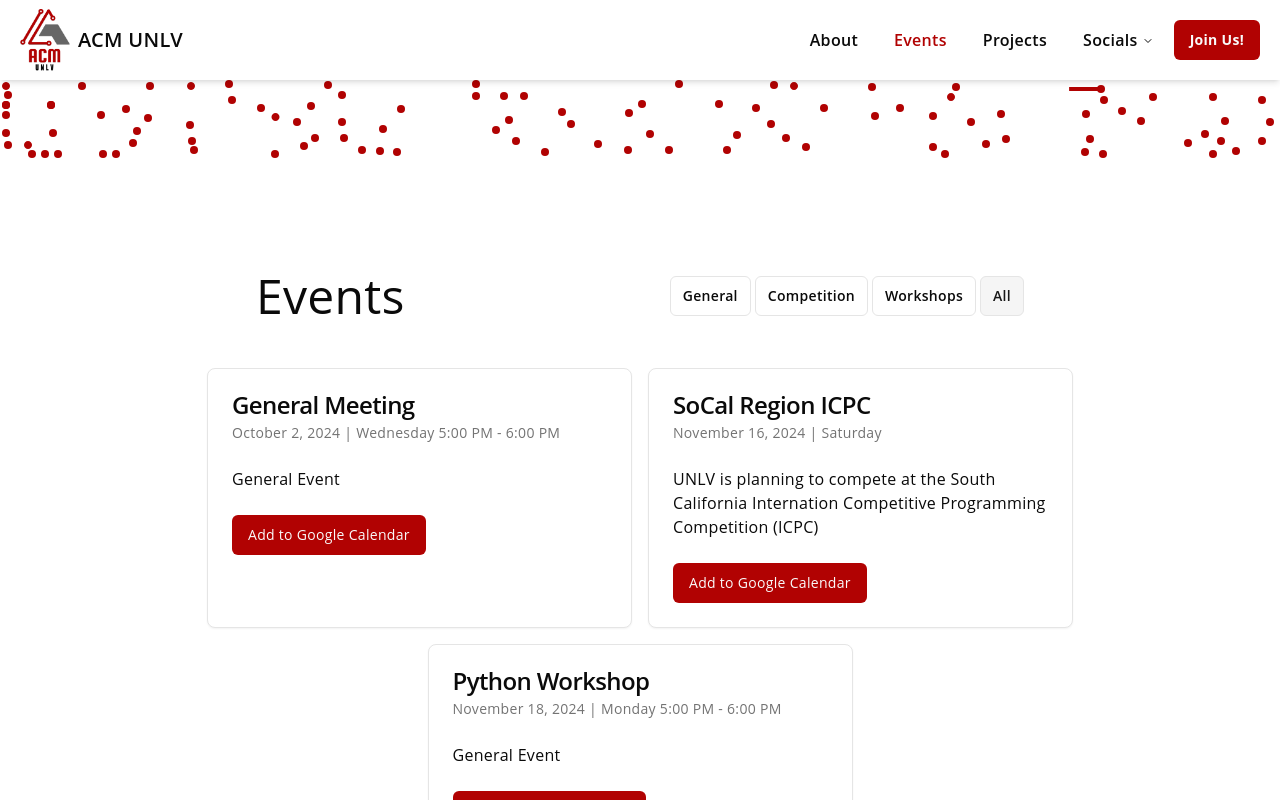
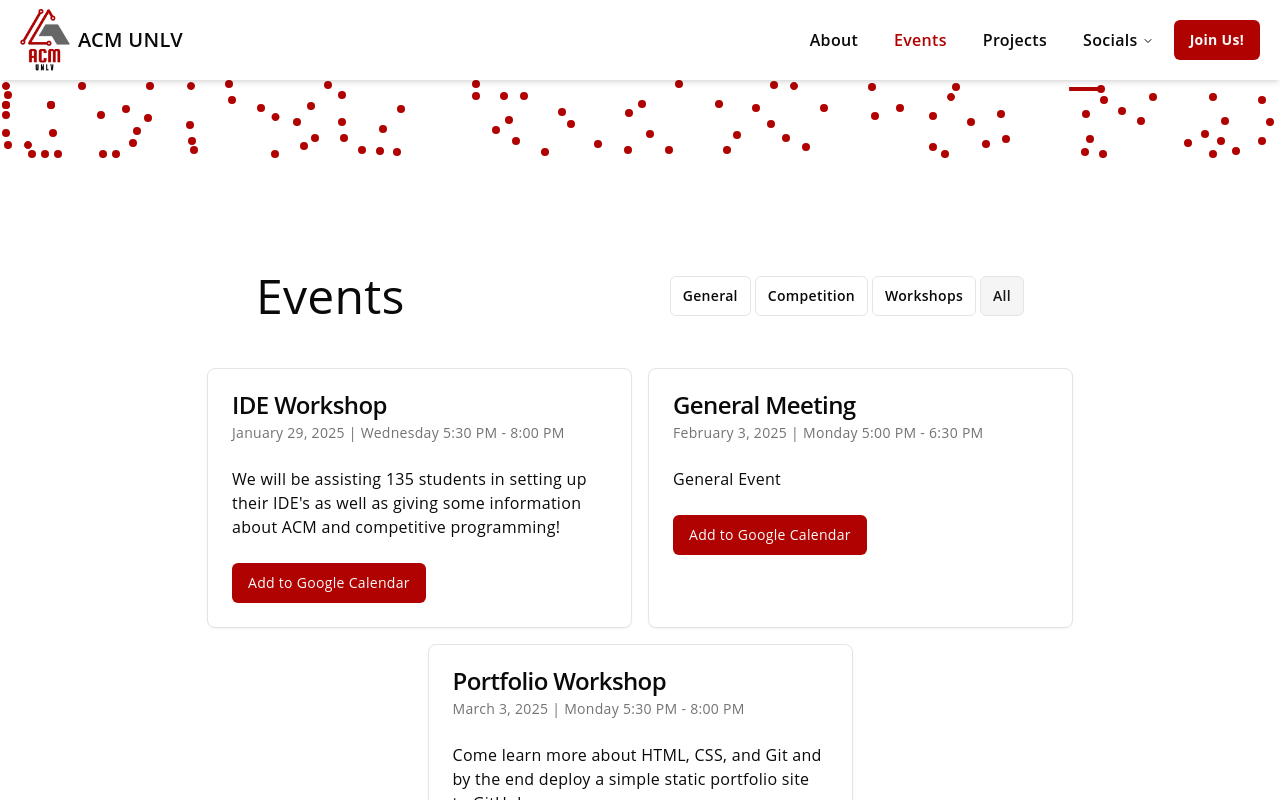
Before and after one commit to ACMUNLV/www, a Next.js app: page /events in a window 1280 px wide. Shown: the top 800 px of the page. Built offline with nearby package versions, Linux system fonts and the light colour scheme.

Commit message:
update members && events

```diff
--- a/components/events/events-container.tsx
+++ b/components/events/events-container.tsx
@@ -7,8 +7,10 @@ interface EventsContainerProps {
 
 export const EventsContainer = ({ selectedType }: EventsContainerProps) => {
   const filteredEvents = Events.filter((event) => selectedType === 'All' || event.type === selectedType)
-  const sortedEvents = filteredEvents.sort((a, b) => a.date.getTime() - b.date.getTime())
-
+  const today = new Date()
+  today.setHours(0, 0, 0, 0) // Reset time to start of the day
+  const upcomingEvents = filteredEvents.filter((event) => event.date.getTime() >= today.getTime())
+  const sortedEvents = upcomingEvents.sort((a, b) => a.date.getTime() - b.date.getTime())
 
   return (
     <div className="my-6 flex flex-wrap justify-center gap-4 lg:my-12">
--- a/data/events.ts
+++ b/data/events.ts
@@ -14,29 +14,30 @@ export interface Event {
 
 export const Events: Event[] = [
   {
-    title: 'SoCal Region ICPC',
-    date: new Date('2024-11-16T00:00:00'), // Nov 16
-    description:
-      'UNLV is planning to compete at the South California Internation Competitive Programming Competition (ICPC)',
-    location: 'Riverside College',
-    type: 'Competition',
+    title: 'IDE Workshop',
+    date: new Date('2025-01-29T00:00:00'),
+    startTime: new Date('2025-01-29T17:30:00'),
+    endTime: new Date('2025-01-29T20:00:00'),
+    description: `We will be assisting 135 students in setting up their IDE's as well as giving some information about ACM and competitive programming!`,
+    location: 'AEB 150',
+    type: 'Workshop',
   },
   {
     title: 'General Meeting',
-    date: new Date('2024-10-02T00:00:00'), // September 18, 2024
-    startTime: new Date('2024-10-02T17:00:00'), //5:00 - 6:00pm PSt,
-    endTime: new Date('2024-10-02T18:00:00'), //5:00 - 6:00pm PSt,
+    date: new Date('2025-02-03T00:00:00'),
+    startTime: new Date('2025-02-03T17:00:00'),
+    endTime: new Date('2025-02-03T18:30:00'),
     description: 'General Event',
-    location: 'TBE-B 361',
+    location: 'AEB 150',
     type: 'General',
   },
   {
-    title: 'Python Workshop',
-    date: new Date('2024-11-18T00:00:00'), // November 18, 2024
-    startTime: new Date('2024-11-18T17:00:00'), //5:00 - 6:00pm PSt,
-    endTime: new Date('2024-11-18T18:00:00'), //5:00 - 6:00pm PSt,
-    description: 'General Event',
-    location: 'TBE-B 361',
+    title: 'Portfolio Workshop',
+    date: new Date('2025-03-03T00:00:00'),
+    startTime: new Date('2025-03-03T17:30:00'),
+    endTime: new Date('2025-03-03T20:00:00'),
+    description: `Come learn more about HTML, CSS, and Git and by the end deploy a simple static portfolio site to GitHub pages.`,
+    location: 'AEB 150',
     type: 'Workshop',
   },
 ]
```
Also changed, not shown: data/members.ts (+26 -33 lines), public/img/members/daniel-mamuza.jpeg (deleted), public/img/members/daniel-mamuza.webp (added).
